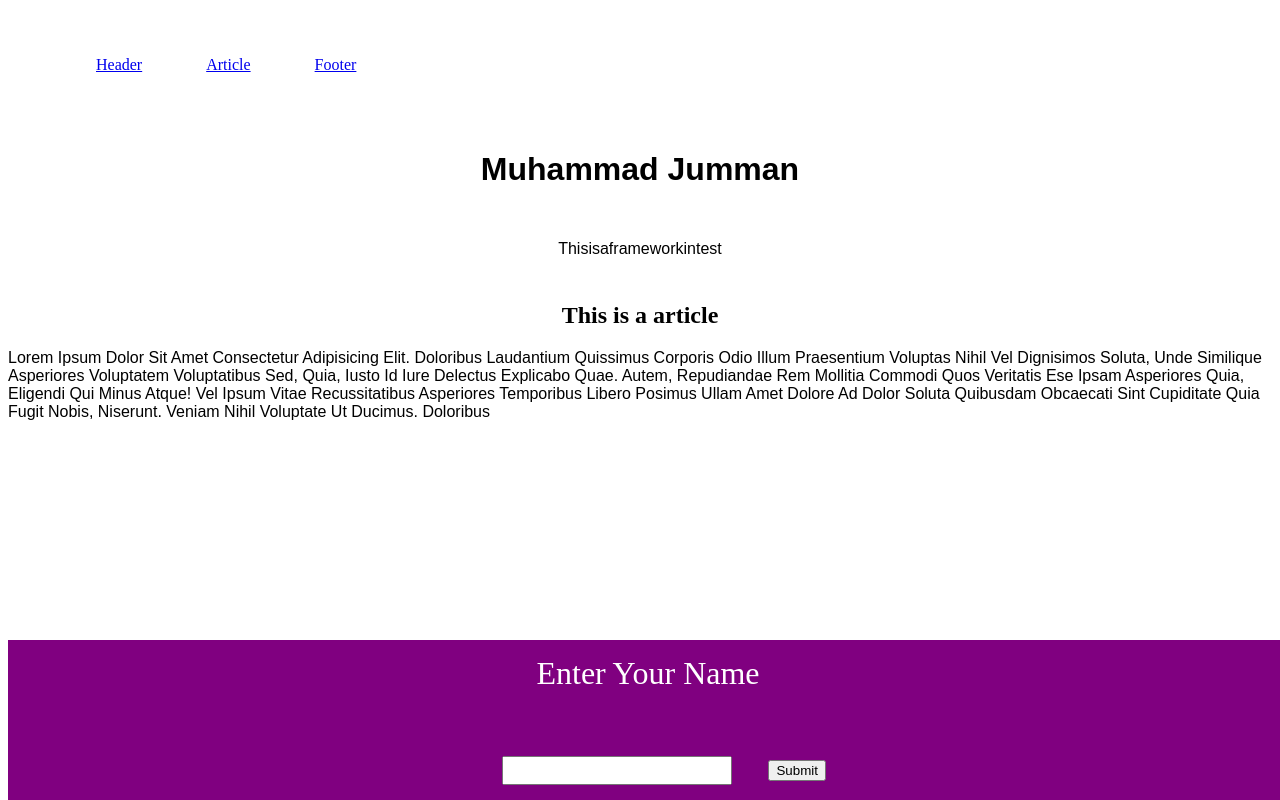
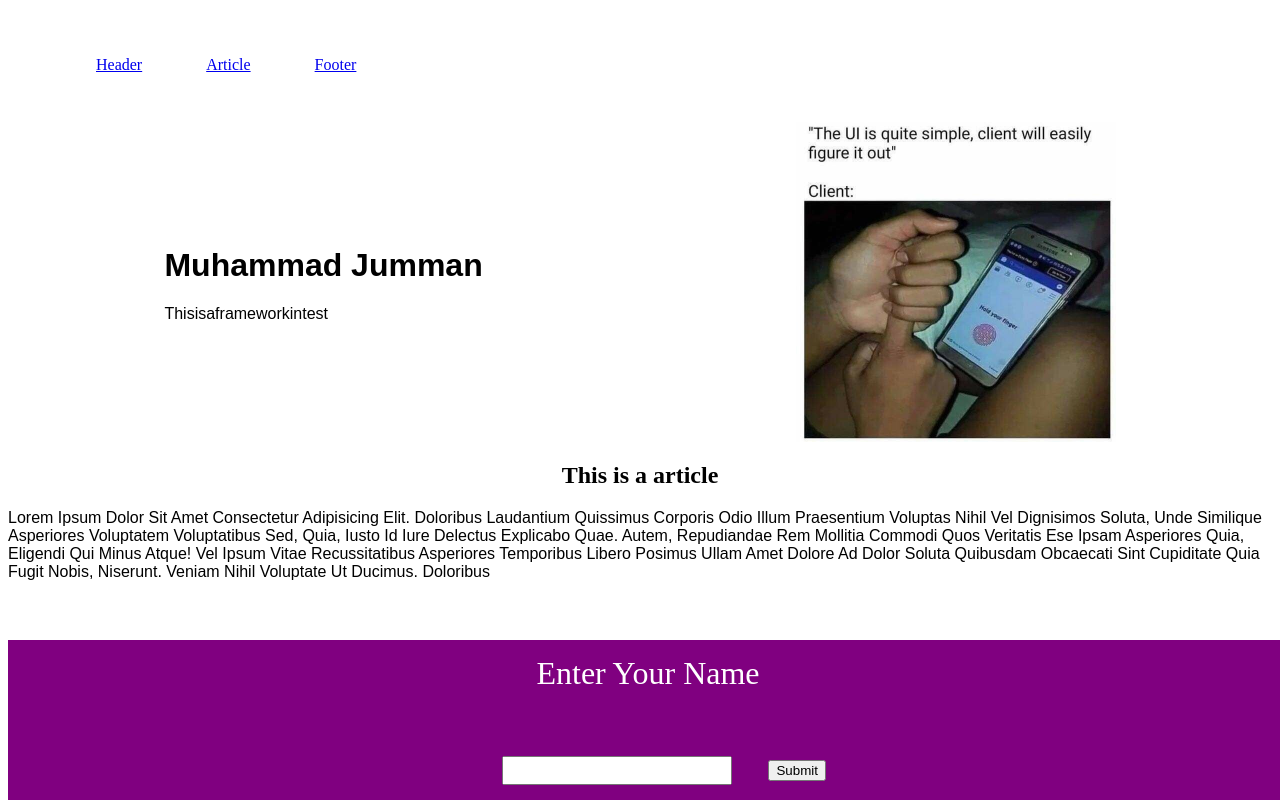
Before and after one commit to muhammadjumman/scratch.js, a website: page dist/index.html in a window 1280 px wide. Drawn offline with Linux system fonts and the light colour scheme.

Commit message:
fixed package.json and more

```diff
--- a/dist/header.css
+++ b/dist/header.css
@@ -1,11 +1,22 @@
 
     header {
-        height: 10rem;
+        height: auto;
         display: grid;
         place-items: center;
+        grid-template-columns: auto auto;
     }
 
     h1,
     p {
         font-family: sans-serif;
     }
+
+    img {
+        height: 20rem;
+    }
+
+    @media screen and (max-width: 450px) {
+        header {
+            grid-template-columns: none;
+        }
+    }
--- a/dist/index.html
+++ b/dist/index.html
@@ -6,7 +6,7 @@
     <meta http-equiv="X-UA-Compatible" content="IE=edge">
     <meta name="viewport" content="width=device-width, initial-scale=1.0">
     <link rel="icon" type="image/x-icon" href="/S.svg">
-    <title>Framework 1.0</title>
+    <title>Scratch Framework 1.0</title>
     <script defer="true" src="nav.js"></script>
     <script defer="true" src="header.js"></script>
     <script defer="true" src="article.js"></script>
@@ -30,8 +30,12 @@
 
 
 <header id="header">
-    <h1>Muhammad Jumman</h1>
-    <p>This is a framework in test</p>
+    <div class="header-hero">
+
+        <h1>Muhammad Jumman</h1>
+        <p>This is a framework in test</p>
+    </div>
+    <img src="/meme.png" alt="meme">
 </header>
 
 
```
Also changed, not shown: dist/meme.png (added).
